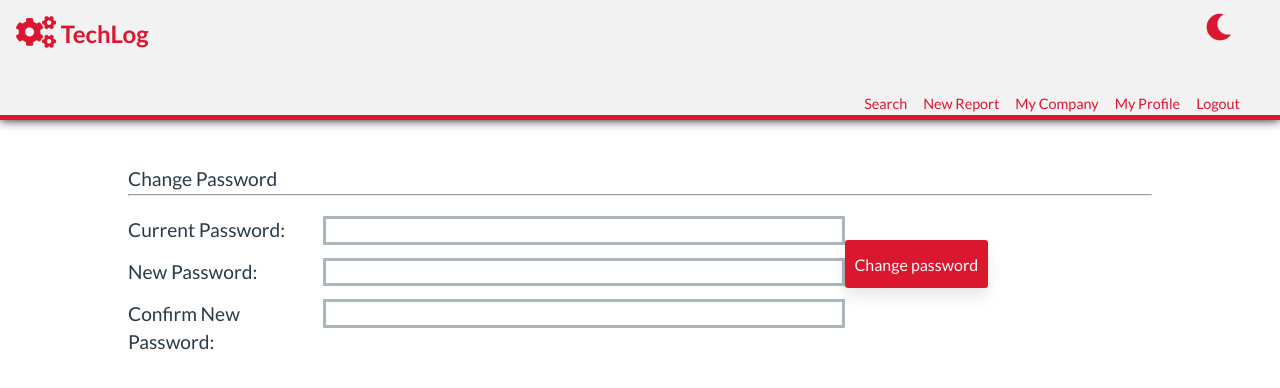
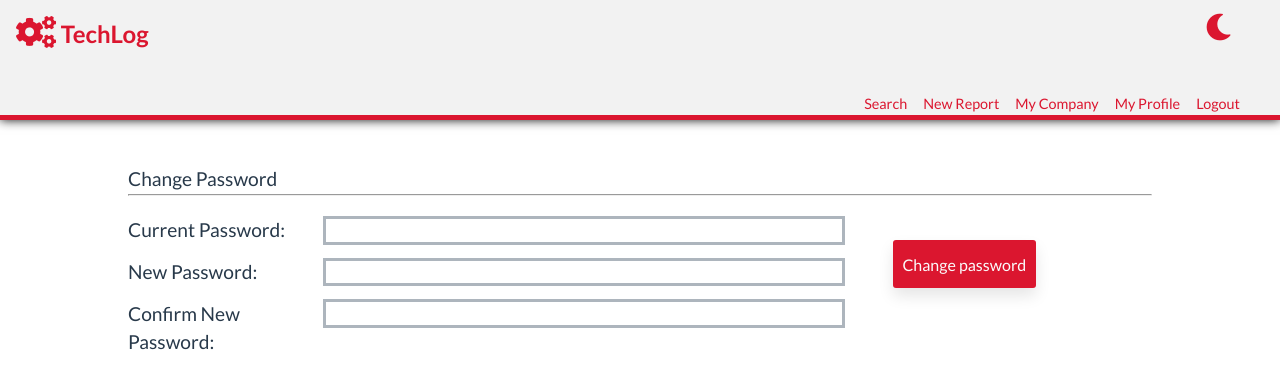
Before and after one commit to DanB-Web/TechLog_v2, a React (Create React App) app in the folder frontend/: page /profile in a window 1280 px wide. Shown: the top 388 px of the page. Built offline with nearby package versions, Linux system fonts and the light colour scheme; sample sign-in values are in the browser's storage.

Commit message:
fix: spacing on reset password button

```diff
--- a/frontend/src/styles/App.css
+++ b/frontend/src/styles/App.css
@@ -533,6 +533,7 @@ html:focus-within {
 
 .myprofile-container form button {
   margin-top: 2.3rem;
+  margin-left: 3rem;
   height: 3rem;
   font-size: 1rem;
   text-align: center;
--- a/frontend/src/styles/Screens/MyProfile.css
+++ b/frontend/src/styles/Screens/MyProfile.css
@@ -53,6 +53,7 @@
 
 .myprofile-container form button {
   margin-top: 2.3rem;
+  margin-left: 3rem;
   height: 3rem;
   font-size: 1rem;
   text-align: center;
--- a/frontend/src/styles/Screens/MyProfile.scss
+++ b/frontend/src/styles/Screens/MyProfile.scss
@@ -27,6 +27,7 @@
     }
     button {
       margin-top: 2.3rem;
+      margin-left: 3rem;
       height: 3rem;
       font-size: 1rem;
       text-align: center;
```
Also changed, not shown: 2 other files (tests, documents, lock files or other folders).
